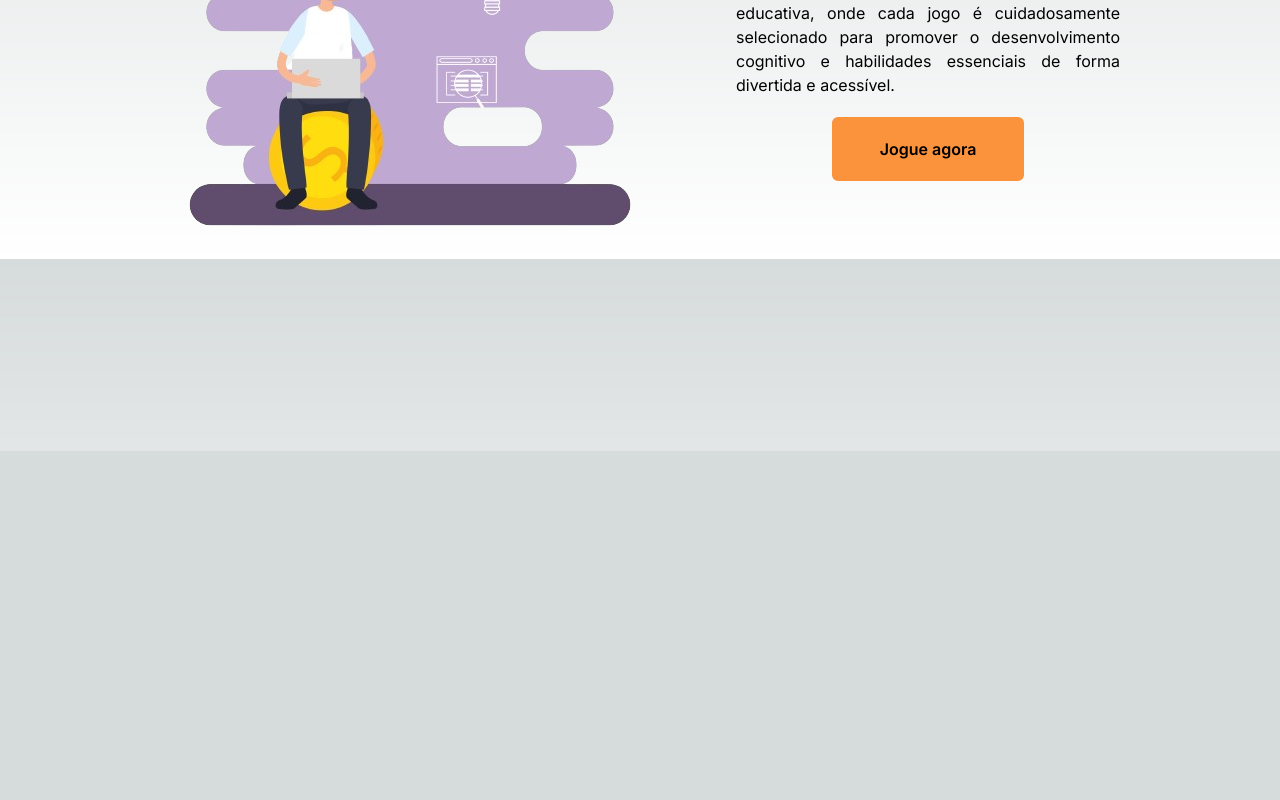
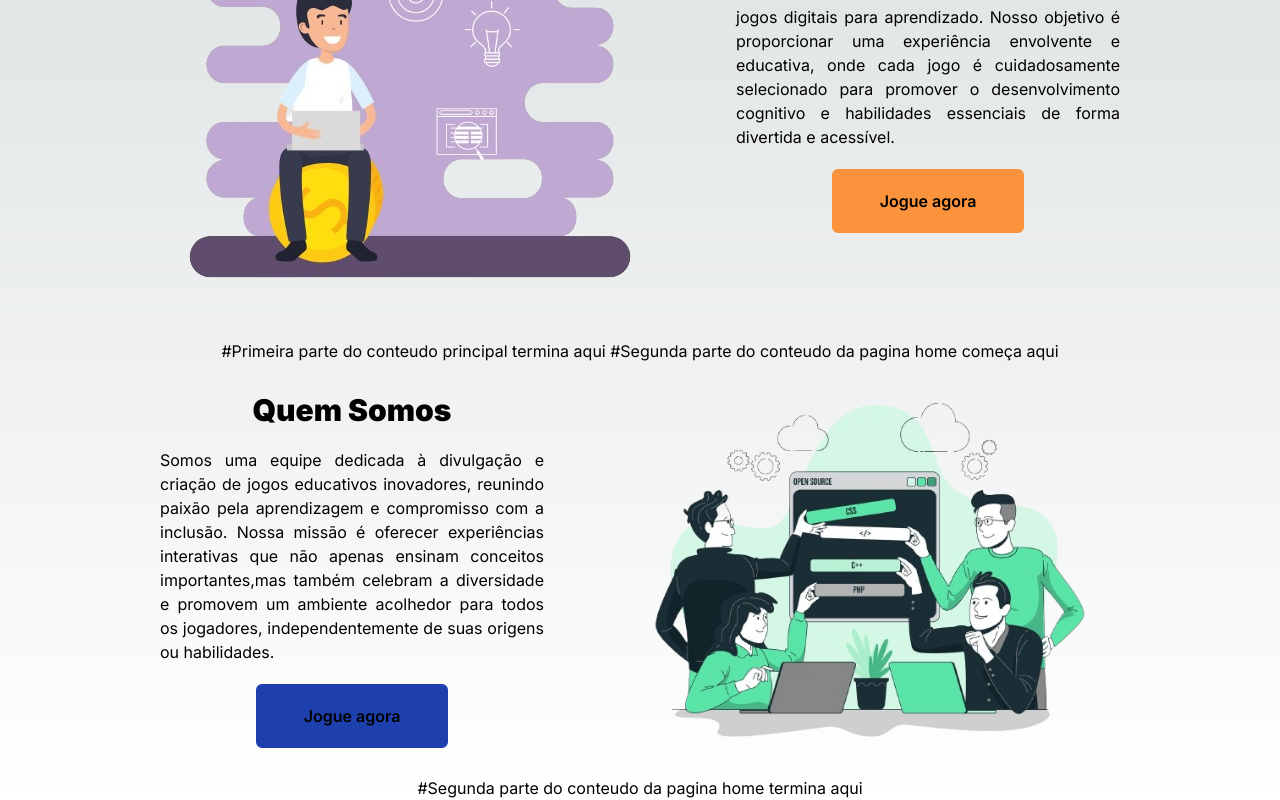
Before and after one commit to trabalhos-si-fiap/fe_happy_game, a Next.js app in the folder happy-game/: page / in a window 1280 px wide. Shown: the part 349-1149 px from the top of the page. Before the commit the page ends 800 px from the top, so only its background shows below. Built offline with nearby package versions, Linux system fonts and the light colour scheme.

Commit message:
Segunda parte do conteudo main

```diff
--- a/happy-game/src/app/page.tsx
+++ b/happy-game/src/app/page.tsx
@@ -1,22 +1,26 @@
 import Header from "@/components/templates/header";
 import Image from "next/image";
 import primeiraImagem from "../../public/static/imgs/implementacao.png"
-import Button from "@/components/button";
+import segundaImagem from "../../public/static/imgs/quem_somos-removebg-preview.png"
 import Link from "next/link";
+import Container from "@/components/templates/Container";
+import TextContainer from "@/components/templates/TextContainer";
 
 export default function Home() {
   return (
       <div>
          <Header></Header>
-         <div className="flex flex-col items-center">
-          <div className="flex w-3/4  items-center justify-between">
-            <Image
+         <div className="flex flex-col items-center gap-7">
+
+          #Primeira parte do conteudo principal começa aqui
+          <Container>
+          <Image
               src={primeiraImagem}
               width={500}
               height={500}
               alt="Homem usando computador"
             />
-            <div className="w-2/5 flex flex-col gap-5" >
+            <TextContainer>
               <h1 className="font-black text-3xl m-auto">Implementação de projeto</h1>
               <p className=" text-justify">
                 Somos um site focado em oferecer os melhores jogos digitais para aprendizado.
@@ -25,12 +29,41 @@ export default function Home() {
                 habilidades essenciais de forma divertida e acessível.
               </p>
               <Link href={"/"}
-              className=
-              "text-center bg-orange-400 px-4 py-4 rounded-md font-semibold cursor-pointer w-1/2 m-auto hover:bg-transparent border-4 border-orange-400 ">
+              className="
+              text-center bg-orange-400 px-4 py-4 rounded-md font-semibold cursor-pointer
+              w-1/2 m-auto hover:bg-transparent border-4 border-orange-400 ">
                 <span>Jogue agora</span>
               </Link>
-            </div>
-          </div>
+            </TextContainer>
+          </Container>
+          #Primeira parte do conteudo principal termina aqui
+
+          #Segunda parte do conteudo da pagina home começa aqui
+          <Container>
+            <TextContainer>
+              <h1 className="font-black text-3xl m-auto">Quem Somos</h1>
+              <p className="text-justify">Somos uma equipe dedicada à divulgação e criação de jogos educativos
+                inovadores, reunindo paixão pela aprendizagem e compromisso com a inclusão.
+                Nossa missão é oferecer experiências interativas que não apenas ensinam conceitos
+                importantes,mas também celebram a diversidade e promovem um ambiente acolhedor para
+                todos os jogadores, independentemente de suas origens ou habilidades.
+              </p>
+              <Link href={"/"}
+              className="
+              text-center bg-blue-800 px-4 py-4 rounded-md font-semibold cursor-pointer
+              w-1/2 m-auto hover:bg-transparent border-4 border-blue-800 ">
+                <span>Jogue agora</span>
+              </Link>
+            </TextContainer>
+            <Image
+              src={segundaImagem}
+              width={500}
+              height={500}
+              alt="Homem usando computador"
+            />
+          </Container>
+          #Segunda parte do conteudo da pagina home termina aqui
+
          </div>
       </div>
   )
--- /dev/null
+++ b/happy-game/src/components/templates/Container.tsx
@@ -0,0 +1,7 @@
+export default function Container(props: any){
+    return(
+        <div className="flex w-3/4  items-center justify-between">
+            {props.children}
+        </div>
+    )
+}
--- /dev/null
+++ b/happy-game/src/components/templates/TextContainer.tsx
@@ -0,0 +1,7 @@
+export default function TextContainer(props: any){
+    return(
+        <div className="w-2/5 flex flex-col gap-5">
+            {props.children}
+        </div>
+    )
+}
```
